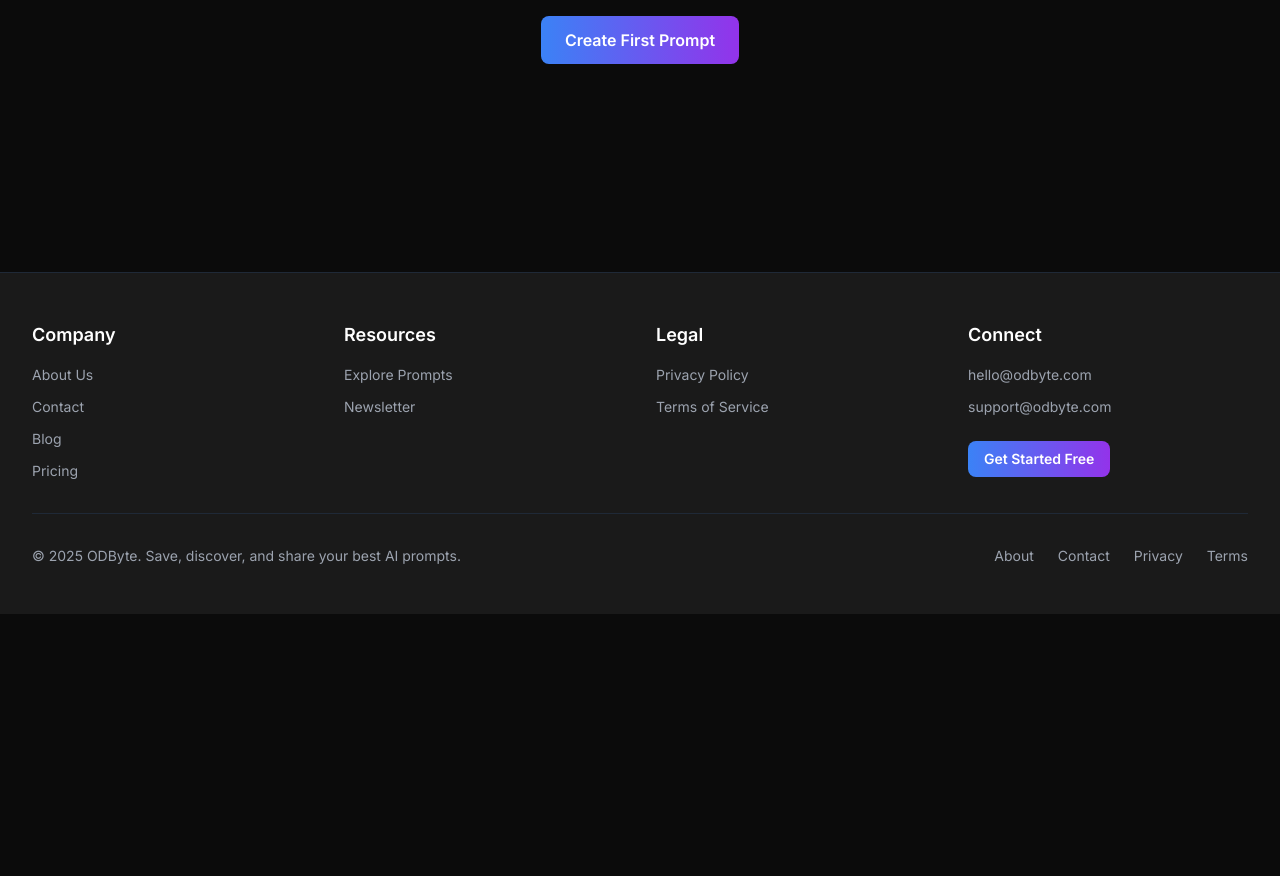
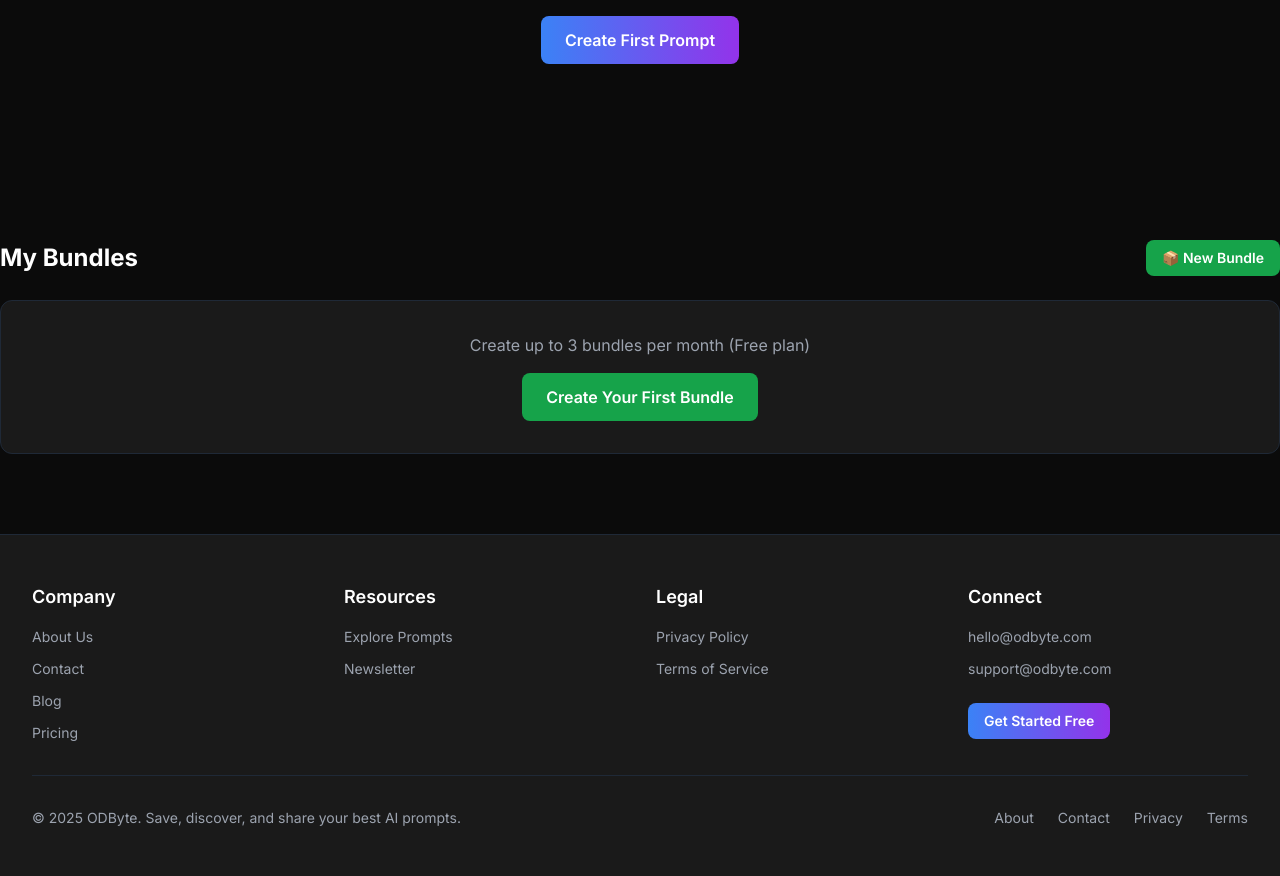
Before and after one commit to bantervines-bit/odbyte, a Flask app: template templates/dashboard.html in a window 1280 px wide. Shown: the part 493-1369 px from the top of the page. Before the commit the page ends 1107 px from the top, so only its background shows below. Run offline with Flask 3, Linux system fonts and the light colour scheme; the template is opened without the code that fills it, so the values that code supplies are empty; some libraries are stand-ins or nearby versions.

Commit message:
Update dashboard.html

```diff
--- a/templates/dashboard.html
+++ b/templates/dashboard.html
@@ -87,4 +87,33 @@
         </div>
     {% endif %}
 </div>
+<!-- My Bundles Section -->
+<div class="mt-12">
+    <div class="flex justify-between items-center mb-6">
+        <h2 class="text-2xl font-bold">My Bundles</h2>
+        <a href="{{ url_for('new_bundle') }}"
+           class="px-4 py-2 bg-green-600 hover:bg-green-700 rounded-lg text-sm font-semibold transition">
+            📦 New Bundle
+        </a>
+    </div>
+
+    {% set user_bundles = [] %}
+    {% if user.id %}
+        <!-- This will be populated by backend -->
+    {% endif %}
+
+    <div class="text-center py-8 bg-[#1a1a1a] rounded-xl border border-gray-800">
+        <p class="text-gray-400 mb-4">
+            {% if user.plan == 'diamond' %}
+                Create up to 30 bundles per month to organize your prompts
+            {% else %}
+                Create up to 3 bundles per month (Free plan)
+            {% endif %}
+        </p>
+        <a href="{{ url_for('new_bundle') }}"
+           class="inline-block px-6 py-3 bg-green-600 hover:bg-green-700 rounded-lg font-semibold transition">
+            Create Your First Bundle
+        </a>
+    </div>
+</div>
 {% endblock %}
```
